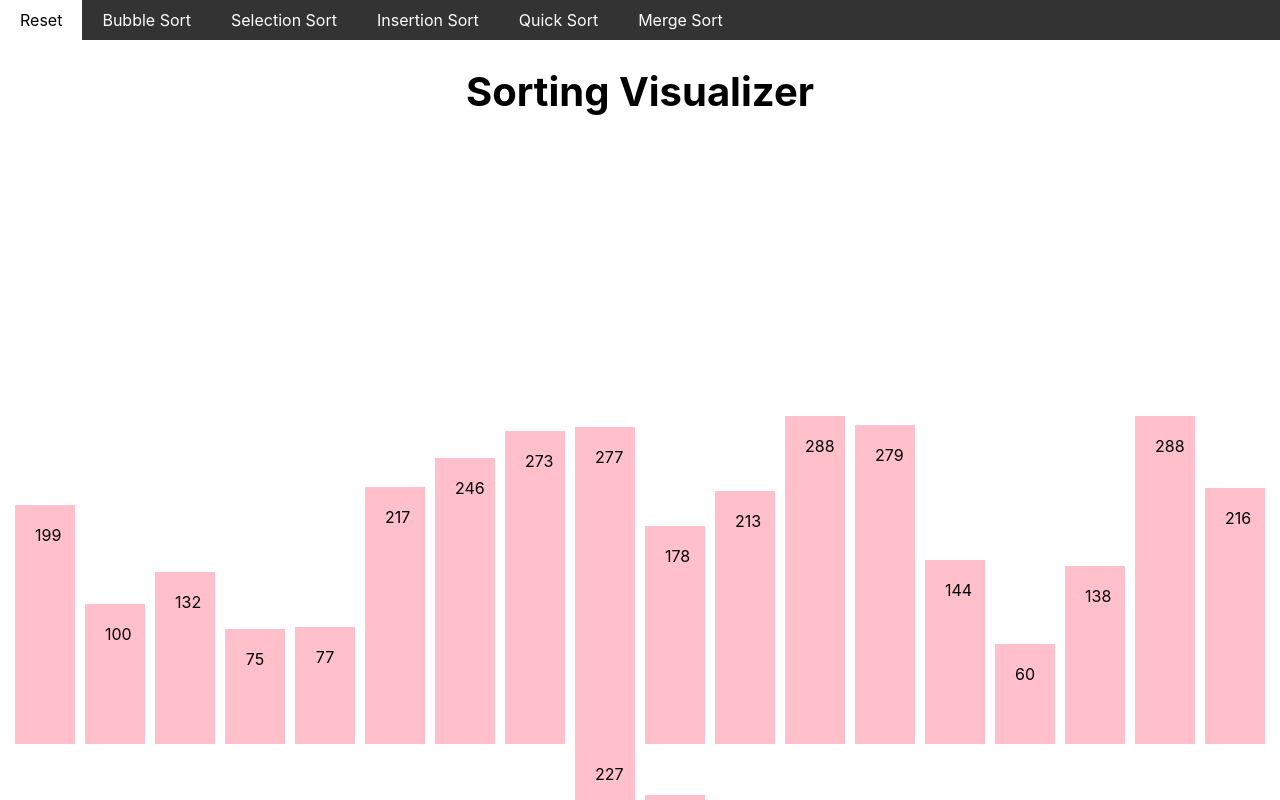
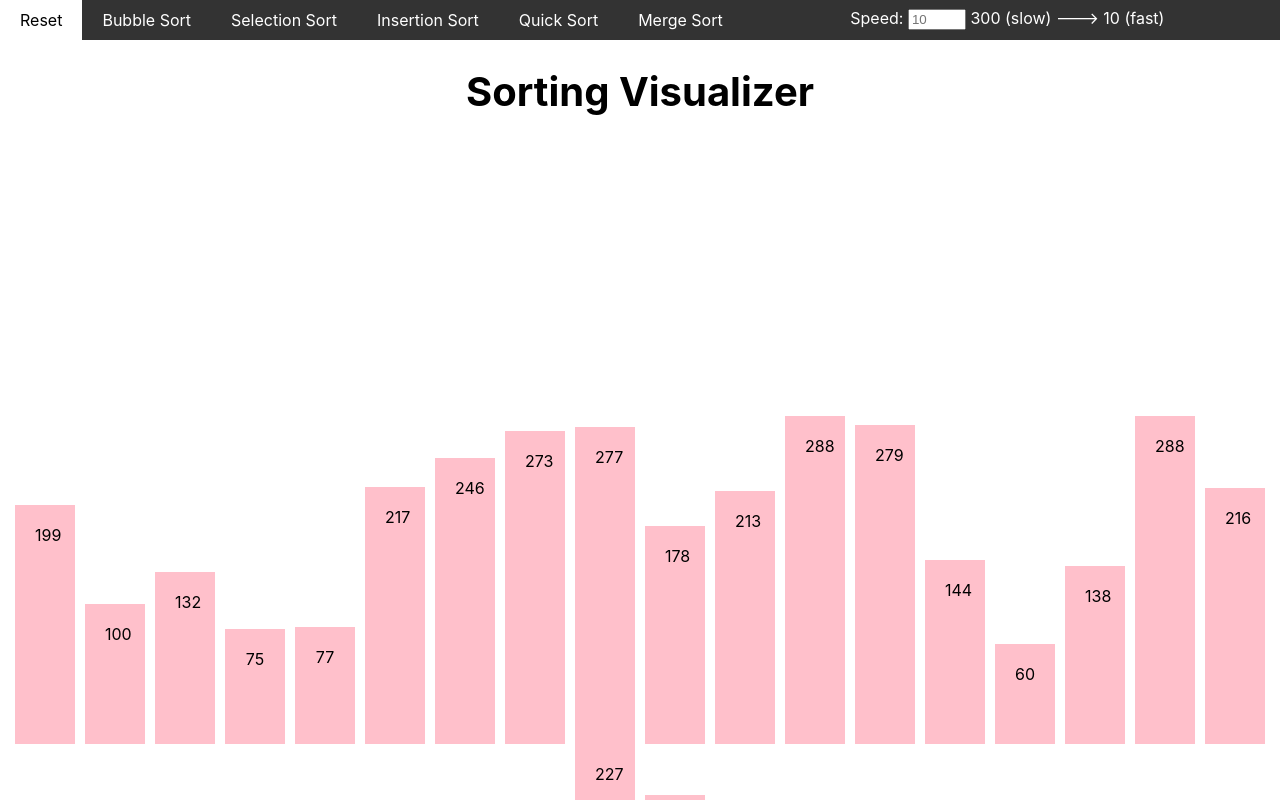
Before and after one commit to jiachengli1999/Sorting_visualizer, a React (Create React App) app in the folder my-app/: page / in a window 1280 px wide. Shown: the top 800 px of the page. Built offline with nearby package versions, Linux system fonts and the light colour scheme.

Commit message:
added speed input

```diff
--- a/my-app/src/visualization/InsertionSort.js
+++ b/my-app/src/visualization/InsertionSort.js
@@ -29,7 +29,7 @@ export const InsertionSort = function(){
             setTimeout(()=>{
                 arr_bars[barIndex1].style.backgroundColor = color1
                 arr_bars[barIndex2].style.backgroundColor = color2
-            }, i* ANIMATION_SPEED)
+            }, i* this.state.ANIMATION_SPEED)
         }
         else{ // swap
             const [order, barIndex1, h1, barIndex2, h2] = animations[i]
@@ -38,7 +38,7 @@ export const InsertionSort = function(){
                 arr_bars[barIndex1].innerHTML = h1
                 arr_bars[barIndex2].style.height = `${h2}px`
                 arr_bars[barIndex2].innerHTML = h2
-            }, i *ANIMATION_SPEED)
+            }, i *this.state.ANIMATION_SPEED)
         }
         // after sorting
         if (i === animations.length-1){
@@ -48,7 +48,7 @@ export const InsertionSort = function(){
                     arr_bars[i].style.backgroundColor = SUCCESS_COLOR
                 }
                 this.setState({disabled: false})
-            }, i*ANIMATION_SPEED)
+            }, i*this.state.ANIMATION_SPEED)
         }
     }
 }
--- a/my-app/src/visualization/MergeSort.js
+++ b/my-app/src/visualization/MergeSort.js
@@ -24,14 +24,14 @@ export const MergeSort = function(){
             setTimeout(()=>{
                 arr_bars[barIndex1].style.backgroundColor = color1
                 arr_bars[barIndex2].style.backgroundColor = color2
-            }, i*ANIMATION_SPEED)
+            }, i*this.state.ANIMATION_SPEED)
         }
         else{ // set new height
             const [order, barIndex1, h1] = animations[i]
             setTimeout(()=>{
                 arr_bars[barIndex1].style.height = `${h1}px`
                 arr_bars[barIndex1].innerHTML = h1
-            }, i *ANIMATION_SPEED)
+            }, i *this.state.ANIMATION_SPEED)
         }
         // after sorting
         if (i === animations.length-1){
@@ -41,7 +41,7 @@ export const MergeSort = function(){
                     arr_bars[i].style.backgroundColor = SUCCESS_COLOR
                 }
                 this.setState({disabled: false})
-            }, i*ANIMATION_SPEED)
+            }, i*this.state.ANIMATION_SPEED)
         }
     }
 }
--- a/my-app/src/visualization/QuickSort.js
+++ b/my-app/src/visualization/QuickSort.js
@@ -34,7 +34,7 @@ export const QuickSort = function(){
                 console.log(barIndex1,barIndex2,'=========')
                 arr_bars[barIndex1].style.backgroundColor = color1
                 arr_bars[barIndex2].style.backgroundColor = color2
-            }, i*ANIMATION_SPEED)
+            }, i*this.state.ANIMATION_SPEED)
         }
         else{ // swap
             const [order, barIndex1, h1, barIndex2, h2] = animations[i]
@@ -43,7 +43,7 @@ export const QuickSort = function(){
                 arr_bars[barIndex1].innerHTML = h1
                 arr_bars[barIndex2].style.height = `${h2}px`
                 arr_bars[barIndex2].innerHTML = h2
-            }, i *ANIMATION_SPEED)
+            }, i *this.state.ANIMATION_SPEED)
         }
         // after sorting
         if (i === animations.length-1){
@@ -53,7 +53,7 @@ export const QuickSort = function(){
                     arr_bars[i].style.backgroundColor = SUCCESS_COLOR
                 }
                 this.setState({disabled: false})
-            }, i*ANIMATION_SPEED)
+            }, i*this.state.ANIMATION_SPEED)
         }
     }
 }
--- a/my-app/src/visualization/SelectionSort.js
+++ b/my-app/src/visualization/SelectionSort.js
@@ -27,7 +27,7 @@ export const SelectionSort = function() {
             setTimeout(()=>{
                 array_bars[barIndex2].style.backgroundColor = color2
                 array_bars[barIndex1].style.backgroundColor = color1
-            }, i * ANIMATION_SPEED)
+            }, i * this.state.ANIMATION_SPEED)
         }
         else{ //swap
             const [idx1, h1, order, idx2, h2] = animations[i]
@@ -40,7 +40,7 @@ export const SelectionSort = function() {
                 array_bars[idx1].innerHTML = h1
                 array_bars[idx2].style.height = `${h2}px`
                 array_bars[idx2].innerHTML = h2
-            }, i*ANIMATION_SPEED)
+            }, i*this.state.ANIMATION_SPEED)
         }
         // after sorting
         if (i === animations.length-1){
@@ -50,7 +50,7 @@ export const SelectionSort = function() {
                     array_bars[i].style.backgroundColor = SUCCESS_COLOR
                 }
                 this.setState({disabled: false})
-            }, i*ANIMATION_SPEED)
+            }, i*this.state.ANIMATION_SPEED)
         }
     }
 };
--- a/my-app/src/visualization/sortingVisualizer.css
+++ b/my-app/src/visualization/sortingVisualizer.css
@@ -42,3 +42,12 @@
 .title{
     font-size: 20px;
 }
+
+.speed_container{
+    color: white;
+    padding: 8px;
+}
+
+.speed_input{
+    width: 50px;
+}
--- a/my-app/src/visualization/sortingVisualizer.js
+++ b/my-app/src/visualization/sortingVisualizer.js
@@ -19,9 +19,11 @@ class SortingVisualizer extends Component{
             arr: [],
             disabled: false,
             title: 'Sorting Visualizer',
+            ANIMATION_SPEED: 10,
         })
         this.resetArr = this.resetArr.bind(this)
         this.handleClick = this.handleClick.bind(this)
+        this.handleChange = this.handleChange.bind(this)
     }
 
     componentDidMount(){
@@ -57,6 +59,23 @@ class SortingVisualizer extends Component{
         }
     }
 
+    handleChange(e){
+        let val = e.target.value
+        var n = Math.floor(Number(val));
+        const is_int = n !== Infinity && String(n) === val && n >= 0;
+        const speed =  parseInt(val)
+        console.log(speed)
+        console.log('here1')
+        if (is_int){
+            console.log('here2')
+            if (speed >= 10 && speed <= 300){
+                console.log('here3')
+                this.setState({ANIMATION_SPEED: speed})
+            }
+        }
+
+    }
+
     BubbleSort = BubbleSort.bind(this)
 
     SelectionSort = SelectionSort.bind(this)
@@ -78,6 +97,12 @@ class SortingVisualizer extends Component{
                     <label onClick={this.handleClick} >Insertion Sort</label>
                     <label onClick={this.handleClick} >Quick Sort</label>
                     <label onClick={this.handleClick} >Merge Sort</label>
+                    <form className='speed_container'>
+                        Speed: <input type='text' onChange={this.handleChange}
+                        disabled={this.state.disabled}
+                        placeholder="10"
+                        className='speed_input'/> 300 (slow) ---{'>'} 10 (fast)
+                    </form>
                 </div>
                 <div className='container'>
                     <div className='title'><h1>{this.state.title}</h1></div>
```
Also changed, not shown: my-app/src/visualization/BubbleSort.js (+9 -9 lines).
